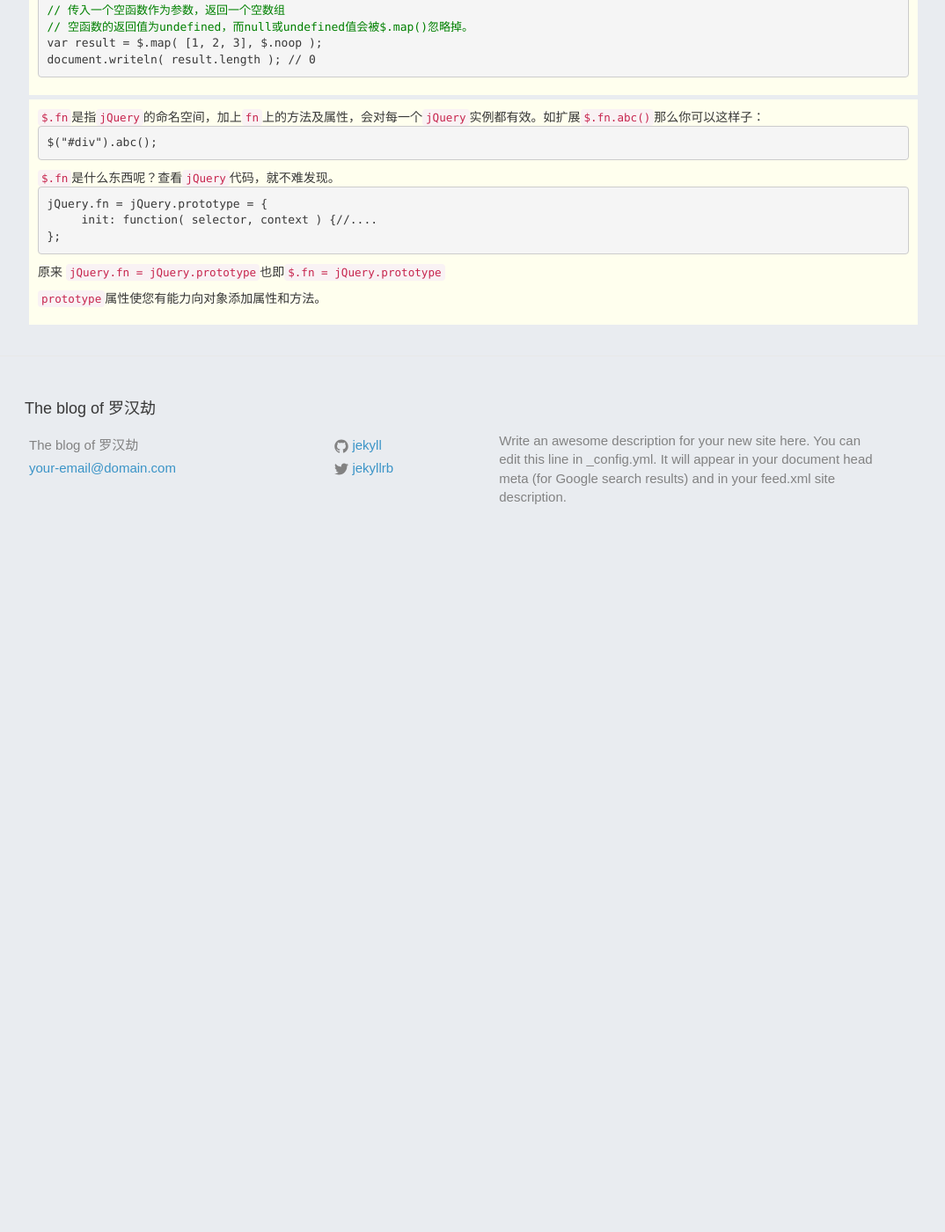
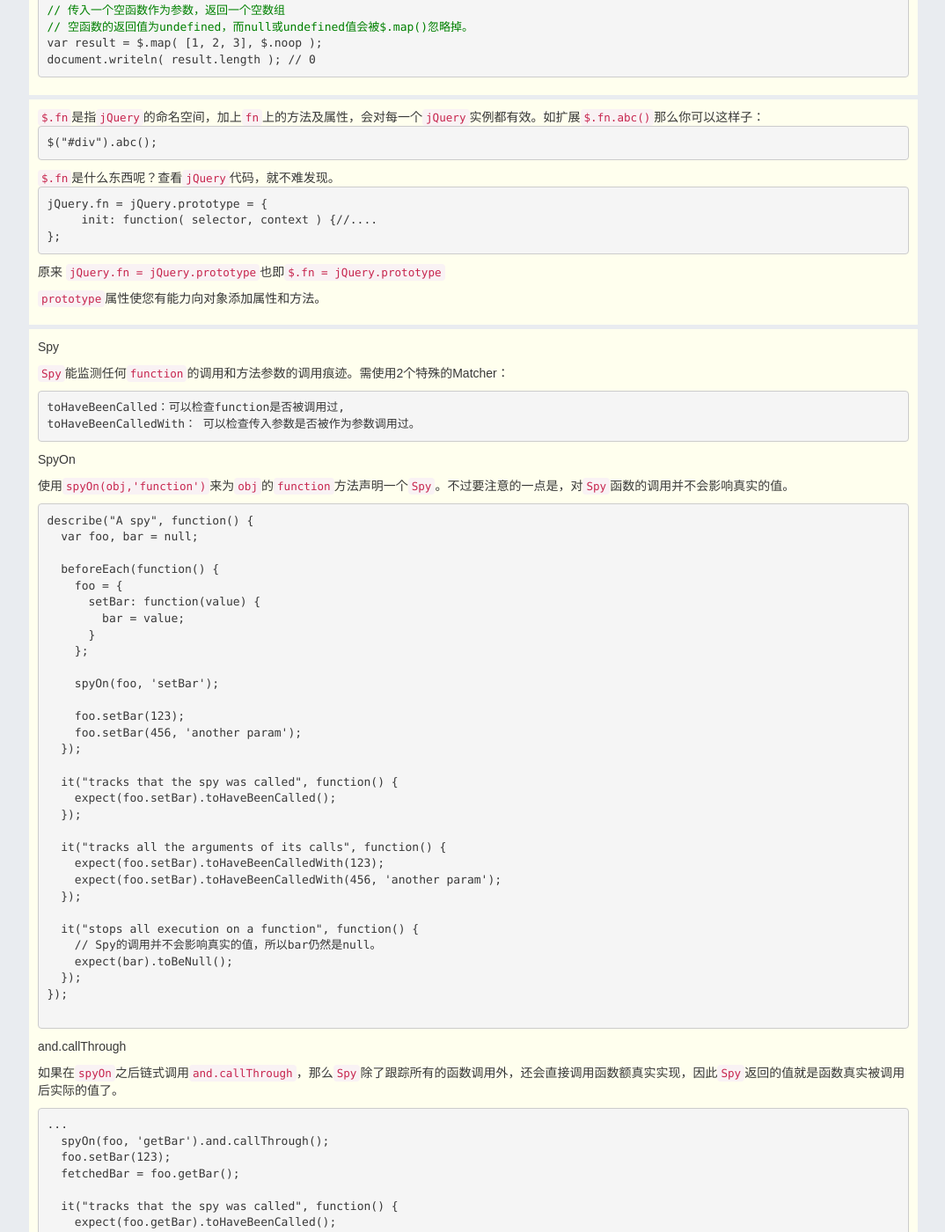
Before and after one commit to LuoHanJie/LuoHanJie.github.io, a Jekyll site: the page built from _posts/2016-01-26-got-from-work.html, in a window 1280 px wide and 1400 px high, scrolled down 798 px. Shown: the whole window at 88% size, without its empty margins (102-1176 px from the left). Built offline with Jekyll 4.4.1, drawn with Linux system fonts in a browser that asks for light colours; before the commit the page ends 1428 px from its top, so only the background shows below that; some of the changed text lies outside the part shown.

Commit message:
[JY] - spyon(object, function) means spy can watch the function of object.

```diff
--- a/_posts/2016-01-26-got-from-work.html
+++ b/_posts/2016-01-26-got-from-work.html
@@ -39,4 +39,87 @@ document.writeln( result.length ); // 0</pre>
 		<p>原来 <code>jQuery.fn = jQuery.prototype</code>也即<code>$.fn = jQuery.prototype</code></p>
 		<p><code>prototype</code>属性使您有能力向对象添加属性和方法。</p>
 	</li>
+	<li class="list">
+		<p>Spy</p>
+		<p><code>Spy</code>能监测任何<code>function</code>的调用和方法参数的调用痕迹。需使用2个特殊的Matcher：</p>
+		<p>
+			<pre>toHaveBeenCalled：可以检查<code>function</code>是否被调用过,
+toHaveBeenCalledWith： 可以检查传入参数是否被作为参数调用过。</pre>
+		</p>
+		<p>SpyOn</p>
+		<p>使用<code>spyOn(obj,'function')</code>来为<code>obj</code>的<code>function</code>方法声明一个<code>Spy</code>。不过要注意的一点是，对<code>Spy</code>函数的调用并不会影响真实的值。</p>
+		<pre>
+describe("A spy", function() {
+  var foo, bar = null;
+
+  beforeEach(function() {
+    foo = {
+      setBar: function(value) {
+        bar = value;
+      }
+    };
+
+    spyOn(foo, 'setBar');
+
+    foo.setBar(123);
+    foo.setBar(456, 'another param');
+  });
+
+  it("tracks that the spy was called", function() {
+    expect(foo.setBar).toHaveBeenCalled();
+  });
+
+  it("tracks all the arguments of its calls", function() {
+    expect(foo.setBar).toHaveBeenCalledWith(123);
+    expect(foo.setBar).toHaveBeenCalledWith(456, 'another param');
+  });
+
+  it("stops all execution on a function", function() {
+    // Spy的调用并不会影响真实的值，所以bar仍然是null。
+    expect(bar).toBeNull();
+  });
+});
+		</pre>
+		<p>and.callThrough</p>
+		<p>如果在<code>spyOn</code>之后链式调用<code>and.callThrough</code>，那么<code>Spy</code>除了跟踪所有的函数调用外，还会直接调用函数额真实实现，因此<code>Spy</code>返回的值就是函数真实被调用后实际的值了。</p>
+		<pre>
+...
+  spyOn(foo, 'getBar').and.callThrough();
+  foo.setBar(123);
+  fetchedBar = foo.getBar();
+
+  it("tracks that the spy was called", function() {
+    expect(foo.getBar).toHaveBeenCalled();
+  });
+
+  it("should not effect other functions", function() {
+    expect(bar).toEqual(123);
+  });
+
+  it("when called returns the requested value", function() {
+    expect(fetchedBar).toEqual(123);
+  });
+});
+and.stub
+		</pre>
+		<p>and.stub</p>
+		<p>在调用<code>and.callThrough</code>后，如果你想阻止<code>spi</code>继续对实际值产生影响，你可以调用<code>and.stub</code>。也就是说，<code>and.stub</code>是将<code>spi</code>对实际实现的影响还原到最终的状态——不影响实际值。</p>
+		<pre>
+spyOn(foo, 'setBar').and.callThrough();
+
+foo.setBar(123);
+// 实际的bar=123
+expect(bar).toEqual(123);
+
+// 调用and.stub()后，之后调用foo.setBar将不会影响bar的值。
+foo.setBar.and.stub();
+
+foo.setBar(456);
+expect(bar).toBe(123);
+
+bar = null;
+foo.setBar(123);
+expect(bar).toBe(null);
+		</pre>
+	</li>
 </div>
```
